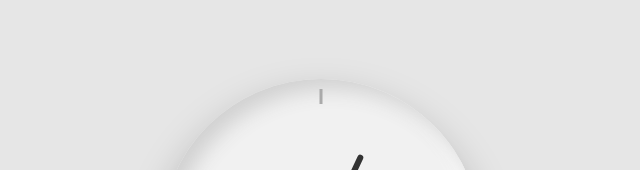
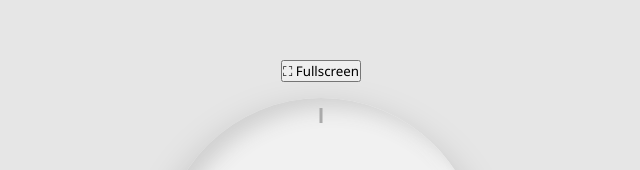
Before and after one commit to Arshilmsk/analogclock, a plain HTML site: page index.html in a window 1280 px wide. Shown: the part 161-331 px from the top of the page, without its empty margins (319-959 px from the left). Drawn offline with Linux system fonts and the light colour scheme.

Commit message:
Update Full Screen Feature

```diff
--- a/index.html
+++ b/index.html
@@ -9,7 +9,7 @@
 <body>
 
 <div class="clock-wrapper">
-
+    <button id="fullscreenBtn">⛶ Fullscreen</button>
 
 <div class="clock">
 
```
